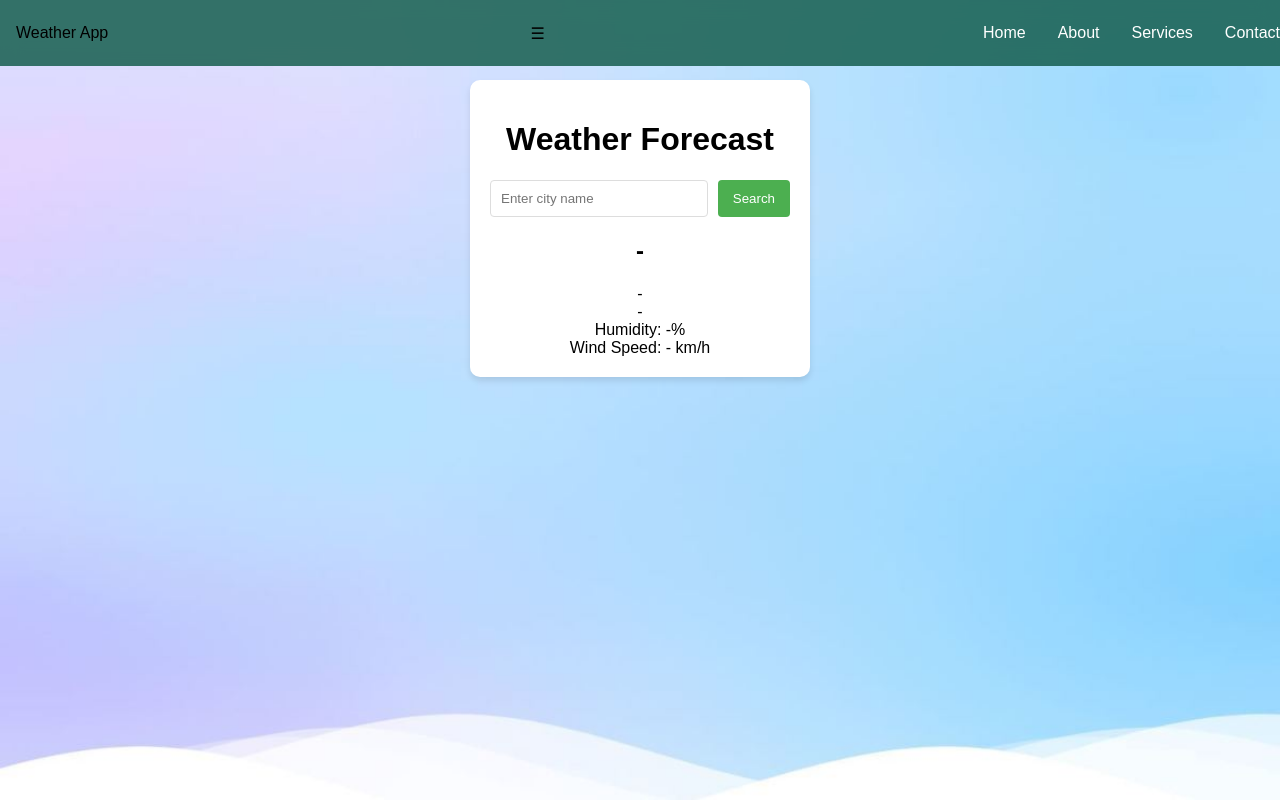
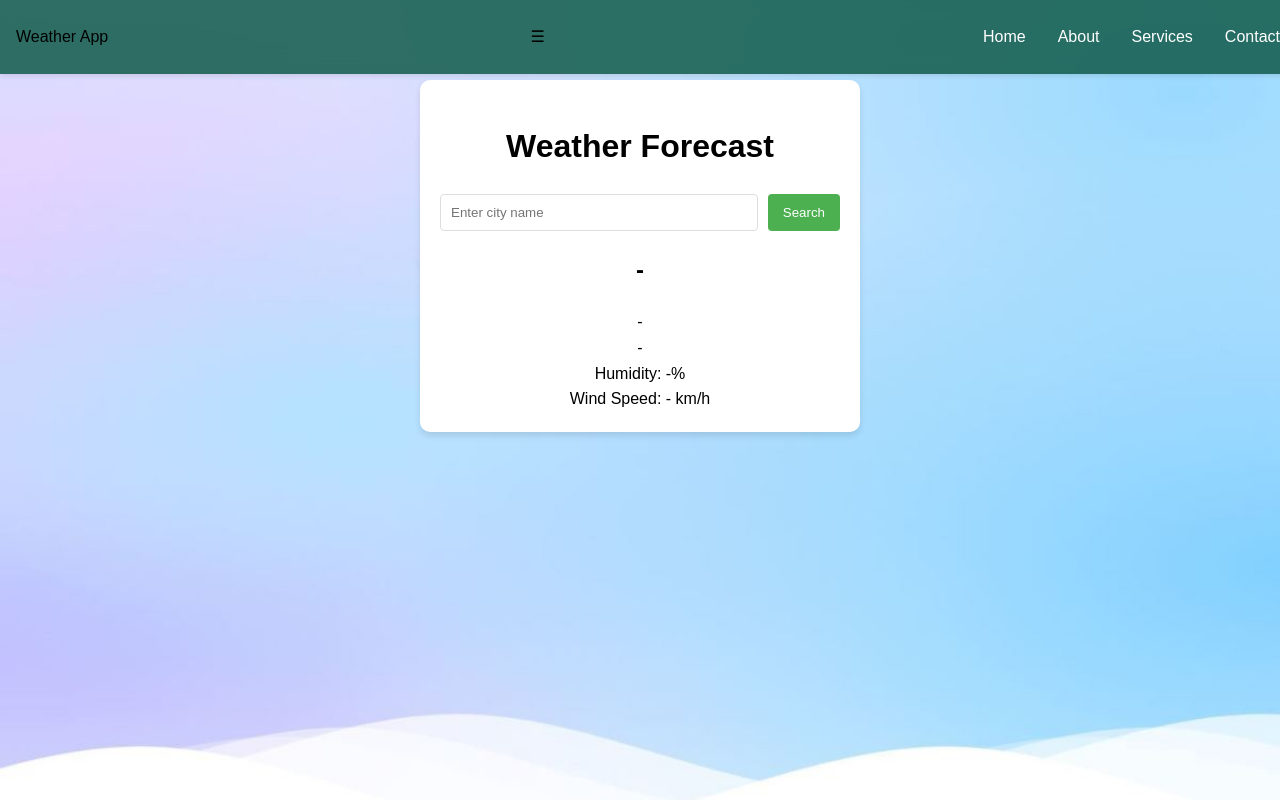
Before and after one commit to GWPECK/weather-app, a plain HTML site: page index.html in a window 1280 px wide. Drawn offline with Linux system fonts and the light colour scheme.

Commit message:
Update style.css

```diff
--- a/style.css
+++ b/style.css
@@ -3,10 +3,11 @@ body {
     background-color: #f4f4f4;
     margin: 0;
     padding: 0;
+    line-height: 1.6;
 }
 
 nav {
-    background-color: #105a49d3;
+    background-color: rgba(16, 90, 73, 0.85);
     backdrop-filter: blur(10px);
     display: flex;
     justify-content: space-between;
@@ -16,6 +17,26 @@ nav {
     top: 0;
     width: 100%;
     z-index: 1000;
+    box-shadow: 0 2px 5px rgba(0,0,0,0.1);
+}
+
+.nav-links {
+    display: flex;
+    list-style: none;
+    margin: 0;
+    padding: 0;
+}
+
+.nav-links a {
+    color: white;
+    text-decoration: none;
+    padding: 14px 16px;
+    transition: background-color 0.3s ease;
+}
+
+.nav-links a:hover {
+    background-color: #bf3939;
+    border-radius: 5px;
 }
 
 .container {
@@ -24,36 +45,29 @@ nav {
     box-shadow: 0 4px 6px rgba(0,0,0,0.1);
     padding: 20px;
     text-align: center;
-    width: 300px;
-    margin: 80px auto; /* Adds top margin to account for fixed navbar */
-}
-
-.nav-links {
-    display: flex;
-    list-style: none;
-}
-
-.nav-links a {
-    color: white;
-    text-decoration: none;
-    padding: 14px 16px;
-}
-
-.nav-links a:hover {
-    background-color: #bf3939;
+    width: 90%;
+    max-width: 400px;
+    margin: 80px auto;
 }
 
 .search-container {
     display: flex;
     justify-content: center;
     margin-bottom: 20px;
+    gap: 10px;
 }
 
 #cityInput {
-    width: 100%;
+    flex-grow: 1;
     padding: 10px;
     border: 1px solid #ddd;
     border-radius: 4px;
+    transition: border-color 0.3s ease;
+}
+
+#cityInput:focus {
+    outline: none;
+    border-color: #4CAF50;
 }
 
 #searchBtn {
@@ -62,8 +76,12 @@ nav {
     color: white;
     border: none;
     border-radius: 4px;
-    margin-left: 10px;
     cursor: pointer;
+    transition: background-color 0.3s ease;
+}
+
+#searchBtn:hover {
+    background-color: #45a049;
 }
 
 @media (max-width: 768px) {
@@ -74,10 +92,25 @@ nav {
         top: 60px;
         left: 0;
         width: 100%;
-        background-color: #008113;
+        background-color: rgba(0, 129, 19, 0.95);
+        backdrop-filter: blur(10px);
+    }
+
+    .nav-links a {
+        padding: 10px 16px;
+        text-align: center;
     }
 
     .nav-links.active {
         display: flex;
     }
+
+    .search-container {
+        flex-direction: column;
+        gap: 10px;
+    }
+
+    #searchBtn {
+        width: 100%;
+    }
 }
```
